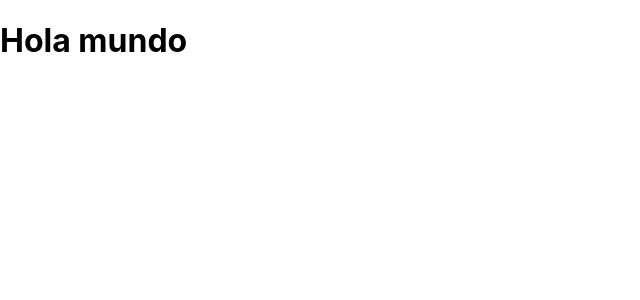
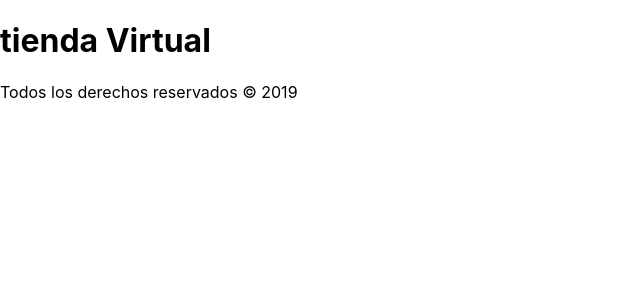
Before and after one commit to irtic/react_basicos, a React (Create React App) app: page / in a window 1280 px wide. Shown: the top 300 px of the page, without its empty margins (0-640 px from the left). Built offline with nearby package versions, Linux system fonts and the light colour scheme.

Commit message:
creadon mas componentes

```diff
--- a/src/App.js
+++ b/src/App.js
@@ -1,16 +1,22 @@
 import React, {Fragment } from 'react';
-import PrimerComponente from './components/PrimerComponente';
+import Header from './components/Header';
+import Footer from './components/Footer';
 
 
 function App() {
 
+    const fecha = new Date().getFullYear();
 
   return (
-    <div className="App">
+    <Fragment>
+        <Header
+            titulo = 'tienda Virtual'
+        />
+        <Footer
+            fecha = {fecha}
+        />
+    </Fragment>
 
-        <PrimerComponente/>
-
-    </div>
   );
 }
 
--- /dev/null
+++ b/src/components/Footer.js
@@ -0,0 +1,11 @@
+import React from 'react';
+
+const Footer = ({fecha}) => {
+    return (
+        <footer>
+            <p>Todos los derechos reservados &copy; {fecha}</p>
+        </footer>
+    );
+}
+
+export default Footer;
--- /dev/null
+++ b/src/components/Header.js
@@ -0,0 +1,14 @@
+import React from "react";
+
+const Header = ({titulo}) => {
+
+    return (
+        <header>
+            <h1>{titulo}</h1>
+        </header>
+
+    );
+
+}
+
+export default Header;
--- a/src/components/PrimerComponente.js
+++ /dev/null
@@ -1,18 +0,0 @@
-import React, { Component } from 'react';
-
-
-    // class PrimerComponente extends Component {
-    //     render() {
-    //         return (
-    //             <h1>Hola mundo</h1>
-    //         );
-    //     }
-    // }
-
-const PrimerComponente = () => {
-    return (
-        <h1>Hola mundo</h1>
-    );
-}
-
-export default PrimerComponente;
```
Also changed, not shown: src/components/Productos.js (added).
